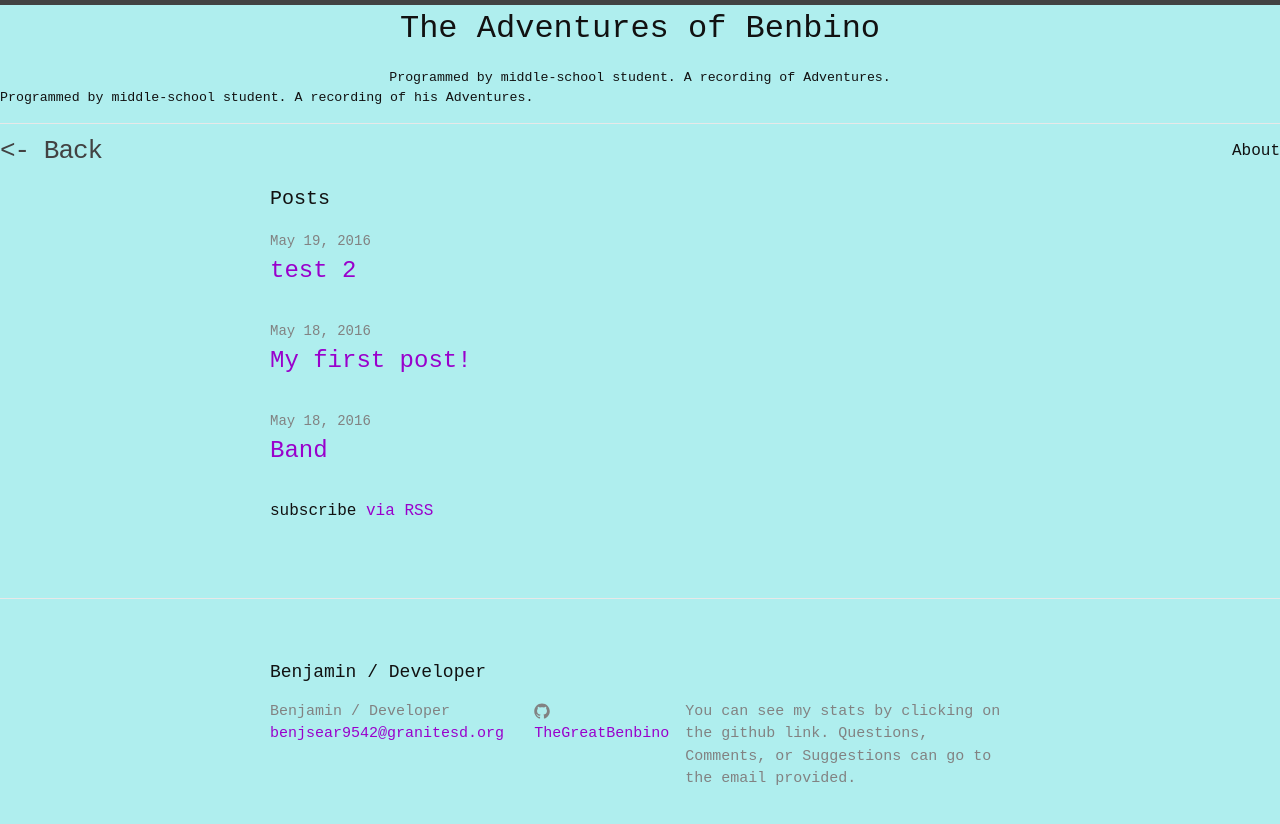
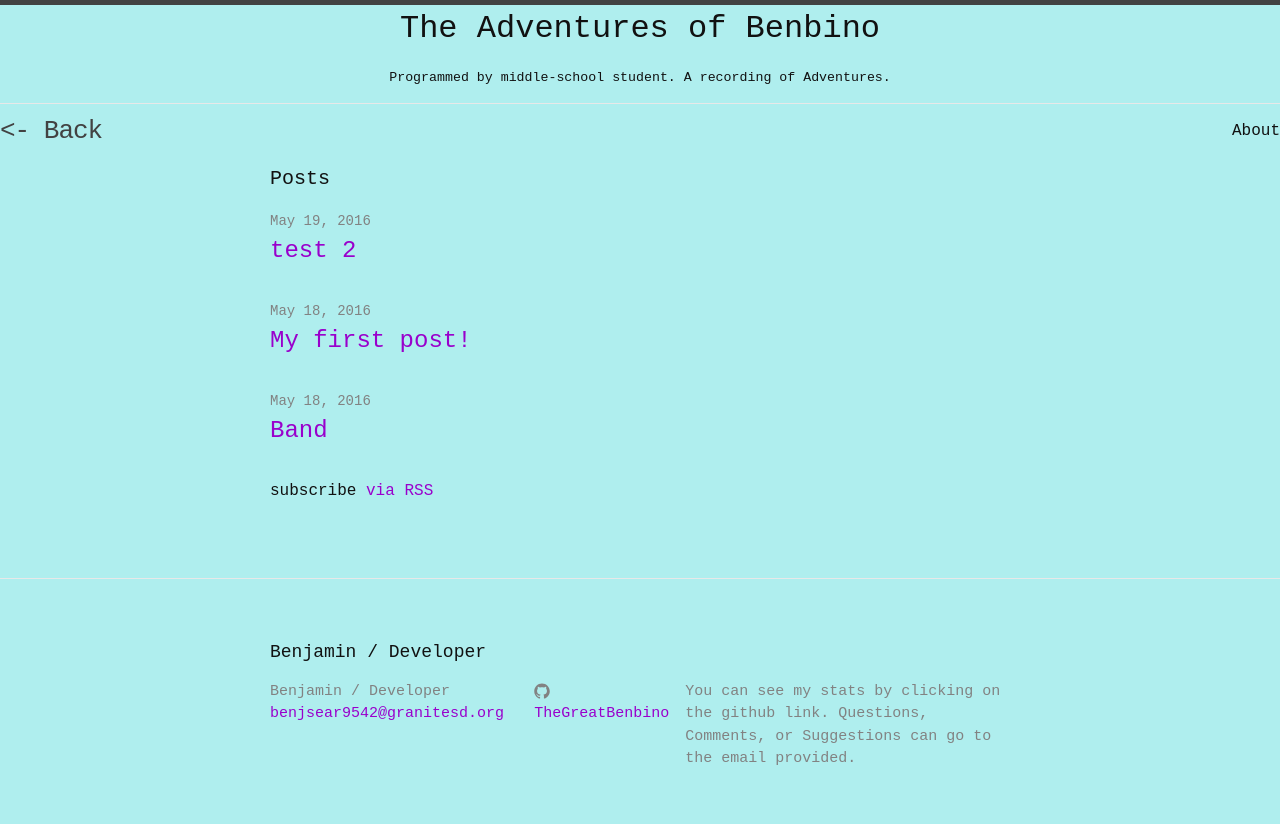
Before and after one commit to TheGreatBenbino/TheGreatBenbino.github.io, a Jekyll site: the page built from index.html, in a window 1280 px wide. Shown: the top 824 px of the page. Built offline with Jekyll 4.4.1, drawn with Linux system fonts in a browser that asks for light colours.

Commit message:
fixed merge problems

```diff
--- a/_includes/header.html
+++ b/_includes/header.html
@@ -7,8 +7,6 @@
 
     <h5>
       <center>Programmed by middle-school student.  A recording of Adventures.</center>
-
-      Programmed by middle-school student.  A recording of his Adventures.
     </h5>
 
     <a class="site-title" href="{{ site.baseurl }}/">{{ site.back_button }}</a>
```
